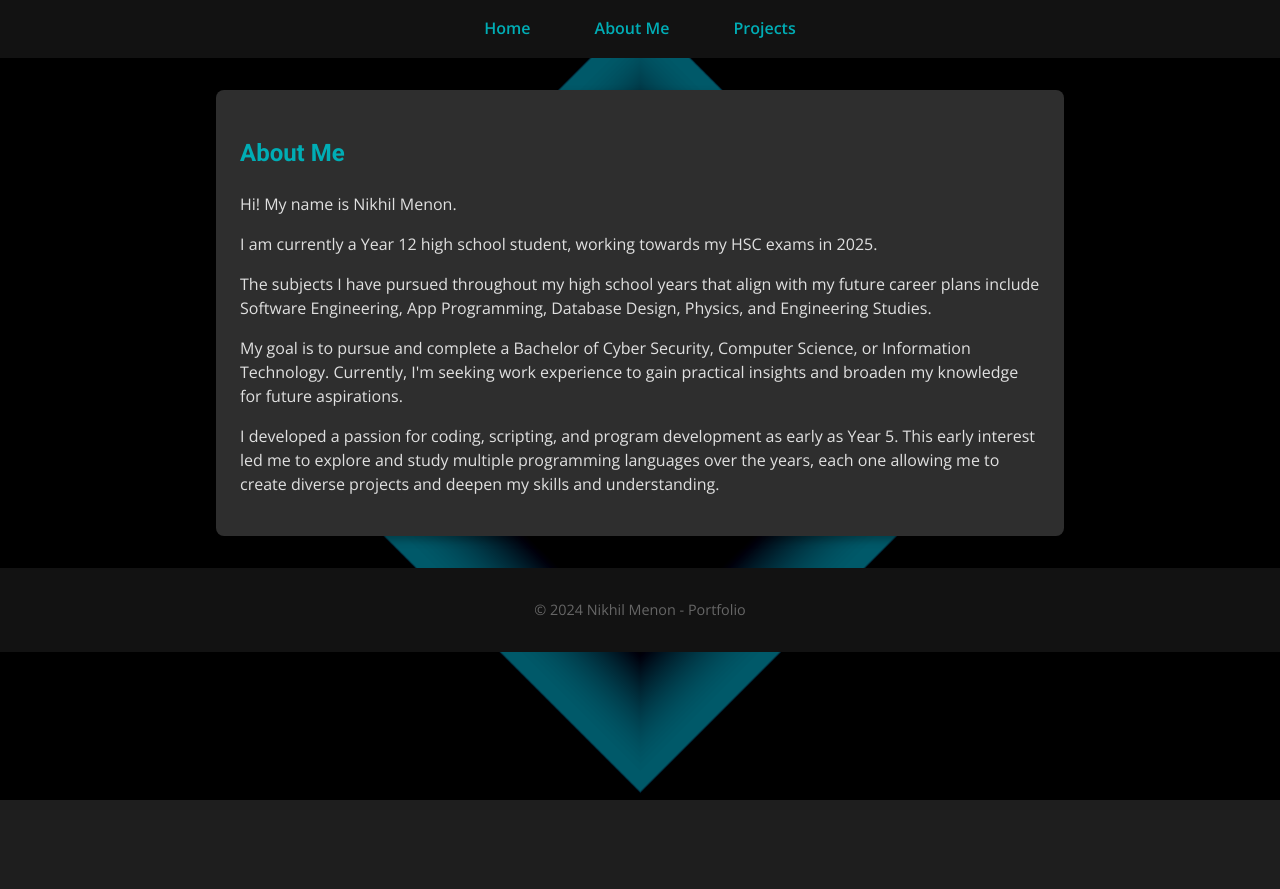
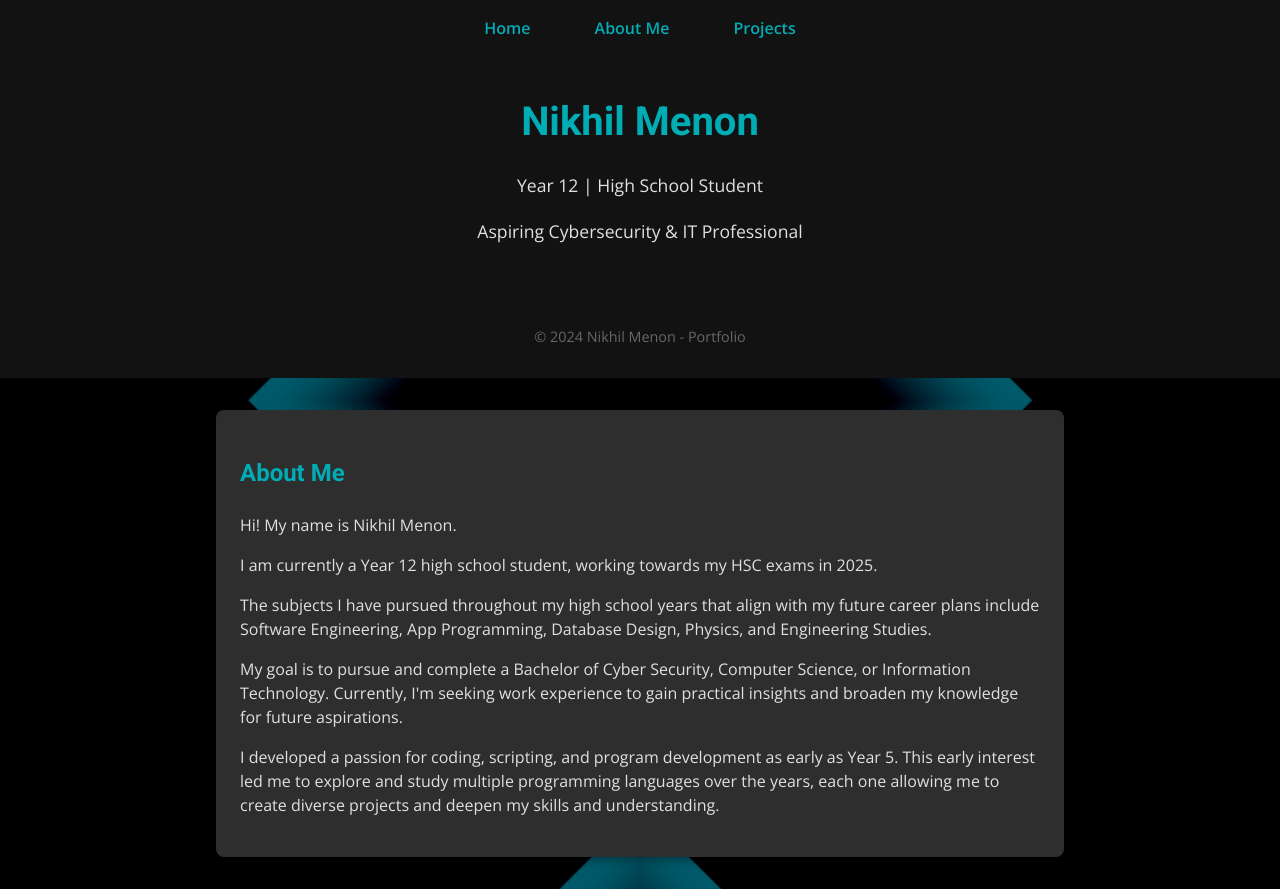
Before and after one commit to NikM0/NikM, a plain HTML site: page about.html in a window 1280 px wide. Shown: the top 889 px of the page. Before the commit the page ends 800 px from the top, so only its background shows below. Drawn offline with nearby package versions, Linux system fonts and the light colour scheme; files whose address does not match are found by name.

Commit message:
Update about.html

```diff
--- a/about.html
+++ b/about.html
@@ -19,6 +19,19 @@
     </ul>
   </nav>
 
+  <!-- Common Header -->
+<header>
+  <h1 id="glitch-name">Nikhil Menon</h1>
+  <p>Year 12 | High School Student</p>
+  <p>Aspiring Cybersecurity & IT Professional</p>
+</header>
+
+<!-- Common Footer -->
+<footer>
+  <p>© 2024 Nikhil Menon - Portfolio</p>
+</footer>
+
+
   <!-- About Section -->
   <section id="about">
     <h2>About Me</h2>
```
